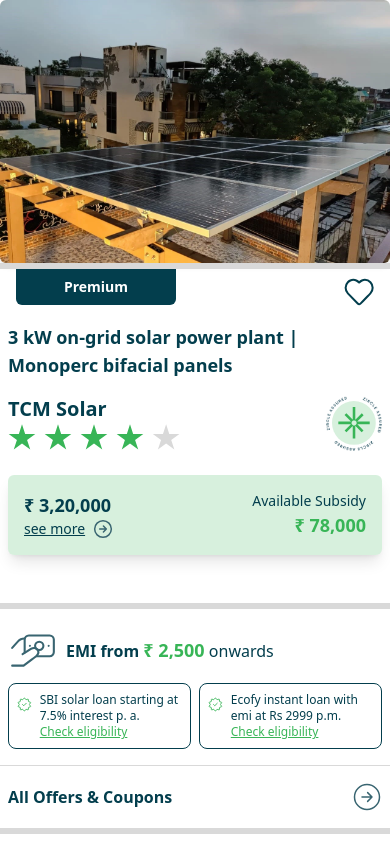
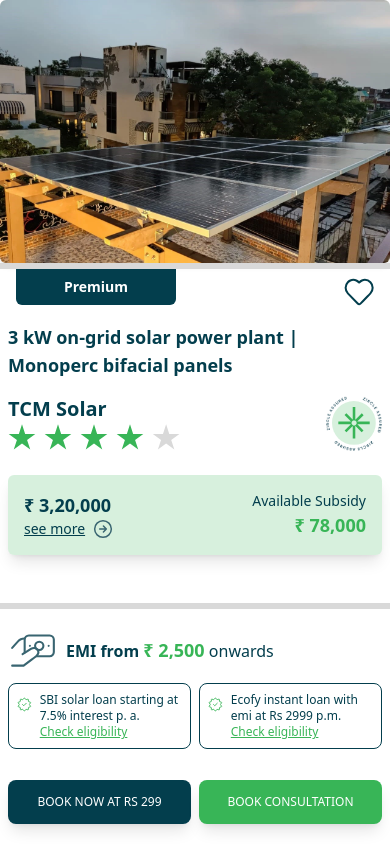
Before and after one commit to Abhaykumar404/Product-page, a Next.js app: page / in a window 390 px wide. Shown: the top 844 px of the page. Built offline with nearby package versions, Linux system fonts and the light colour scheme.

Commit message:
footer button added

```diff
--- a/src/app/page.tsx
+++ b/src/app/page.tsx
@@ -2881,6 +2881,19 @@
           </div>
         </div>
       )}
+
+      {/* mobile sticky bar */}
+
+      <div className=' relative w-full'>
+        <div className='flex justify-center items-center sm:gap-4 gap-2 sm:px-0 px-2 fixed bottom-0 z-40 bg-white lg:hidden text-white sm:text-sm text-xs font-medium h-[84px] w-full'>
+          <div className='w-1/2 sm:w-2/5 bg-[#033E4D] rounded-lg shadow-lg h-11 flex justify-center items-center'>
+          BOOK NOW AT RS 299
+          </div>
+          <div className='w-1/2 sm:w-2/5 bg-[#38B557] rounded-lg shadow-lg flex h-11 justify-center items-center'>
+          BOOK CONSULTATION
+          </div>
+        </div>
+      </div>
     </>
   );
 }
```
